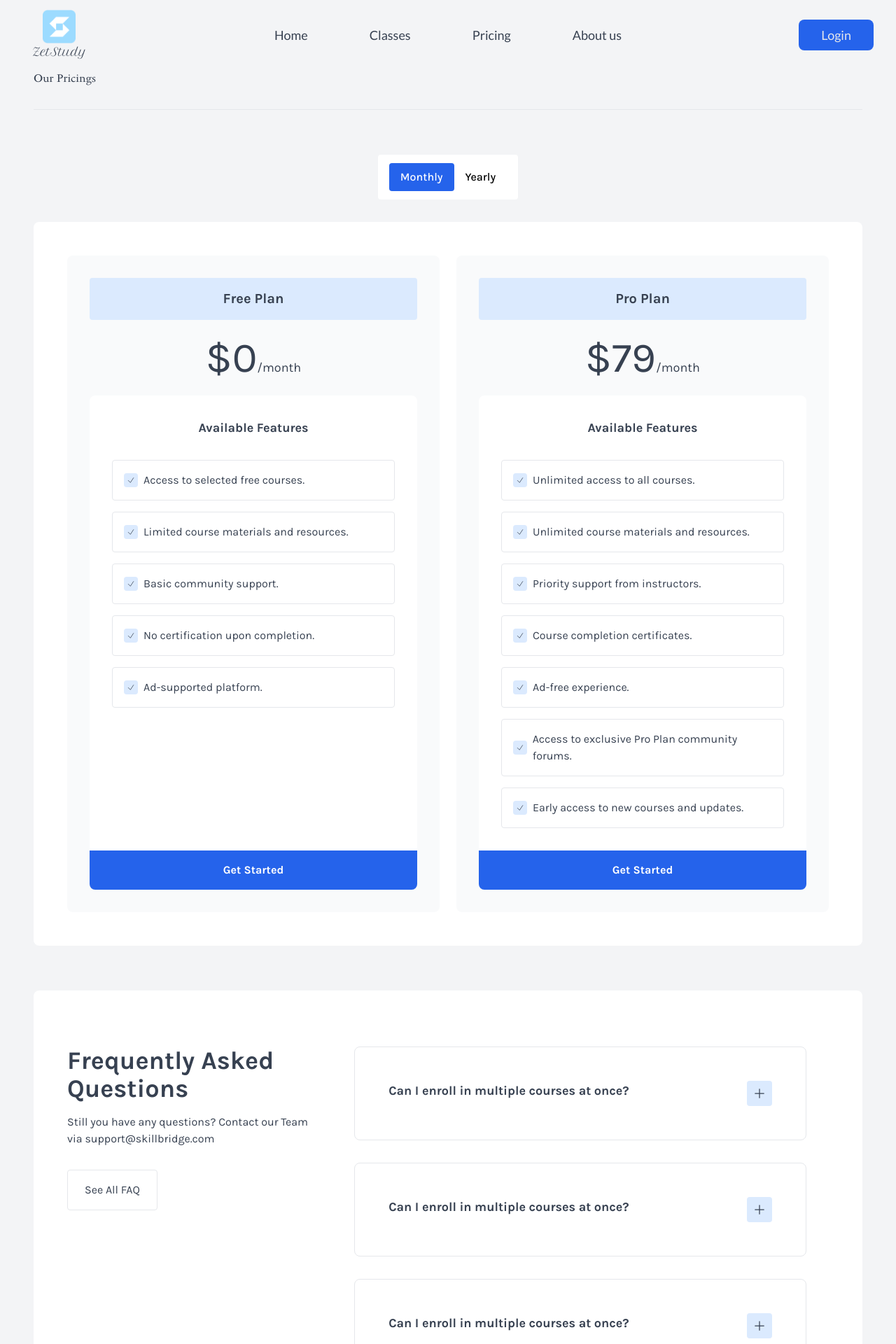
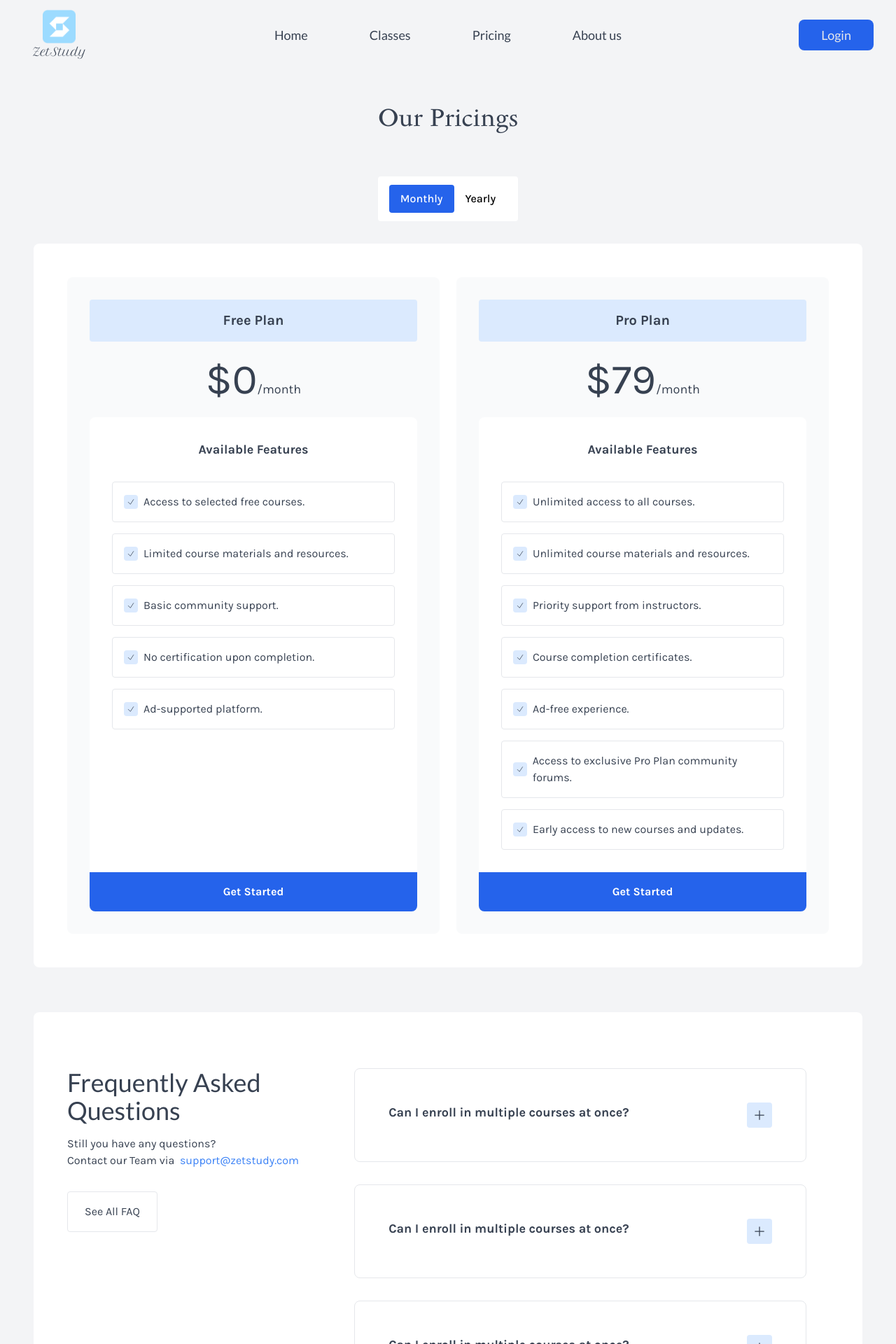
Before and after one commit to ngokhoa1202/e-commerce-frontend, a Next.js app: page /pricing in a window 1280 px wide. Shown: the top 1920 px of the page at 70% size. Built offline with nearby package versions, Linux system fonts and the light colour scheme.

Commit message:
Fix classes page, add padding and spacing between cards

```diff
--- a/src/app/_components/classes/ClassCard.tsx
+++ b/src/app/_components/classes/ClassCard.tsx
@@ -17,11 +17,11 @@ interface ClassCardProps {
 
 export default function ClassCard({ id, title, description, curriculum }: ClassCardProps) {
   return (
-    <div className="rounded overflow-hidden shadow-lg bg-white">
+    <div className="rounded overflow-hidden shadow-lg bg-blue-100 w-2/3 mx-auto mt-10">
       {/* Header */}
       <div className="flex justify-between items-center p-4 border-b">
-        <div>
-          <h2 className="text-xl font-bold text-gray-800">{title}</h2>
+        <div className="px-8 py-4">
+          <h2 className="text-2xl font-bold text-gray-800">{title}</h2>
           <p className="text-gray-600 text-sm">{description}</p>
         </div>
         <Link
@@ -33,7 +33,7 @@ export default function ClassCard({ id, title, description, curriculum }: ClassC
       </div>
 
       {/* Body */}
-      <div className="p-4">
+      <div className="px-12 py-8">
         {/* Course Class Images */}
         <div className="flex space-x-2 overflow-hidden">
           {/* {images.map((image, index) => (
@@ -49,7 +49,7 @@ export default function ClassCard({ id, title, description, curriculum }: ClassC
         {/* Chips Row */}
         <div className="flex justify-between items-center mt-4">
           {/* Left Chips */}
-          <div className="flex space-x-2">
+          <div className="flex space-x-8">
             <div className="bg-gray-100 text-gray-800 text-sm font-semibold py-1 px-3 rounded-full">
               4 Weeks
             </div>
--- a/src/app/_components/classes/ClassList.tsx
+++ b/src/app/_components/classes/ClassList.tsx
@@ -17,7 +17,7 @@ interface ClassListProps {
 
 function ClassList({ classes }: ClassListProps) {
   return (
-    <div className="space-y-4">
+    <div className="space-y-4 mt-8 flex flex-col gap-12">
       {classes.map((Class) => (
         <ClassCard
           key={Class.id}
--- a/src/app/classes/[id]/page.tsx
+++ b/src/app/classes/[id]/page.tsx
@@ -34,7 +34,7 @@ export default async function Page({ params }: { params: Promise<{ id: string }>
   const course = await fetch(`https://tienclay.me/ecommerce/courses/${id}`);
   console.log(course);
   return (
-    <main className="container mx-auto p-8 max-w-[1400px] flex flex-col gap-8">
+    <section className="container mx-auto p-8 max-w-[1400px] flex flex-col gap-8">
       <div className="grid grid-cols-2 py-4 gap-4">
         <h1 className="text-4xl font-bold">{courseSample.title}</h1>
         <p>{courseSample.description}</p>
@@ -46,6 +46,6 @@ export default async function Page({ params }: { params: Promise<{ id: string }>
           <CurriculumCard key={idx} curriculum={week} />
         ))}
       </div>
-    </main>
+    </section>
   );
 }
--- a/src/app/classes/page.tsx
+++ b/src/app/classes/page.tsx
@@ -40,8 +40,9 @@ export default async function Page() {
   const courses = await fetch("https://tienclay.me/ecommerce/courses");
   console.log(courses);
   return (
-    <main className="container mx-auto p-4">
+    <section className="container mx-auto p-4">
+      <h1 className="font-bold text-4xl text-center mt-12">Our classes</h1>
       <ClassList classes={sampleCourses} />
-    </main>
+    </section>
   );
 }
--- a/src/app/pricing/page.tsx
+++ b/src/app/pricing/page.tsx
@@ -125,10 +125,10 @@ export default function Page() {
 
   return (
     <div className="flex flex-col px-12 gap-8">
-      <div>
-        <h1>Our Pricings</h1>
+      <div className="mt-12">
+        <h1 className="font-bold text-4xl text-center">Our Pricings</h1>
       </div>
-      <hr/>
+
 
       <div className="w-fit self-center px-4 py-3 bg-white rounded mt-8">
         <button
@@ -151,8 +151,14 @@ export default function Page() {
 
       <div className="flex px-12 py-20 bg-white gap-6 rounded-lg mt-8">
         <div className="basis-1/3">
-          <p className="font-bold text-4xl mb-4">Frequently Asked Questions</p>
-          <p>Still you have any questions? Contact our Team via support@skillbridge.com</p>
+          <h2 className="font-bold text-4xl mb-4">Frequently Asked Questions</h2>
+          <p>
+            Still you have any questions?
+            <br />
+            Contact our Team via &nbsp;
+            <a href="mailto:support@zetstudy.com"
+              className="text-blue-500 hover:text-blue-700 active:text-blue-700">support@zetstudy.com</a>
+           </p>
           <button className="rounded border py-4 px-6 mt-8">See All FAQ</button>
         </div>
           <div className="basis-2/3 flex flex-col items-center px-8 rounded-lg gap-8">
```
